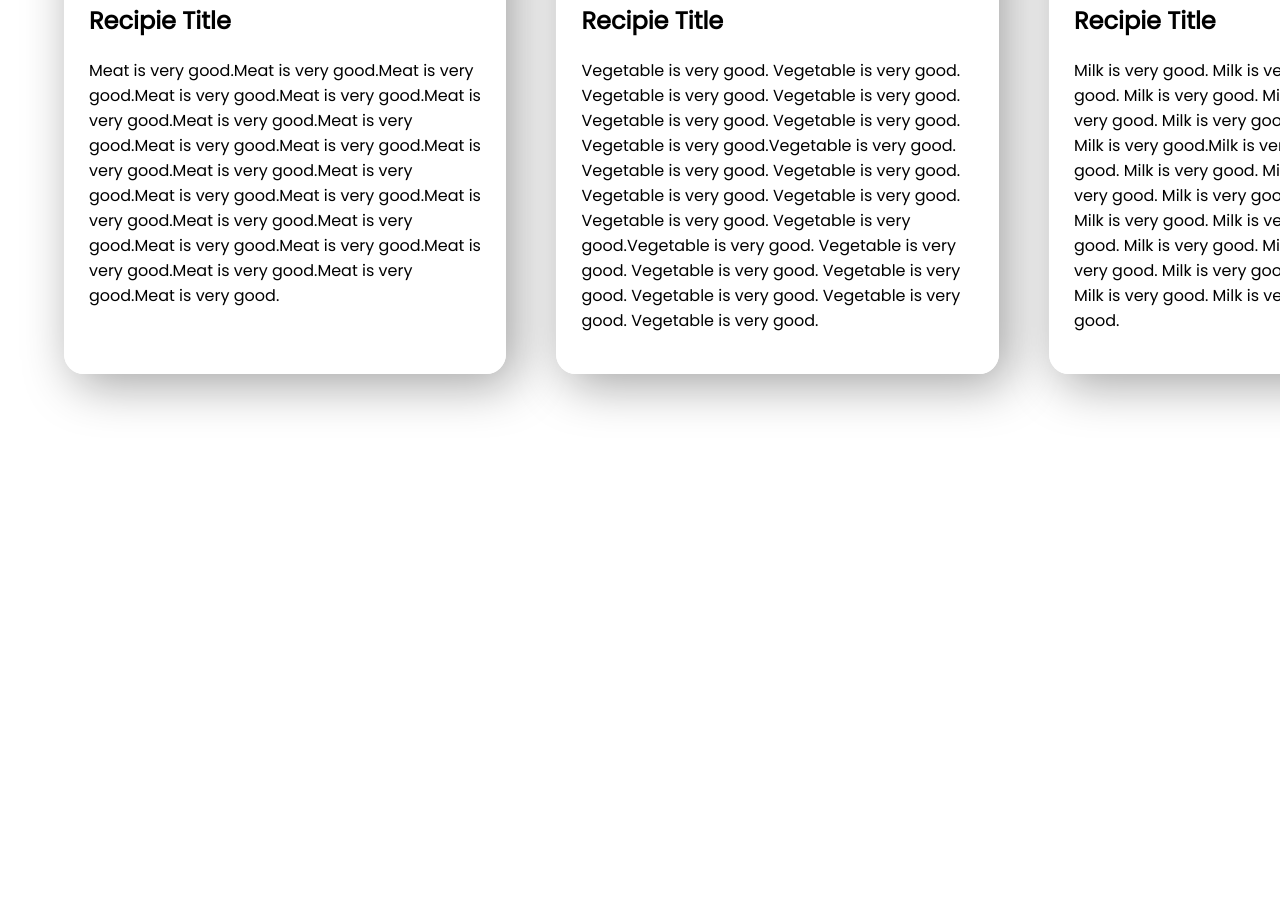
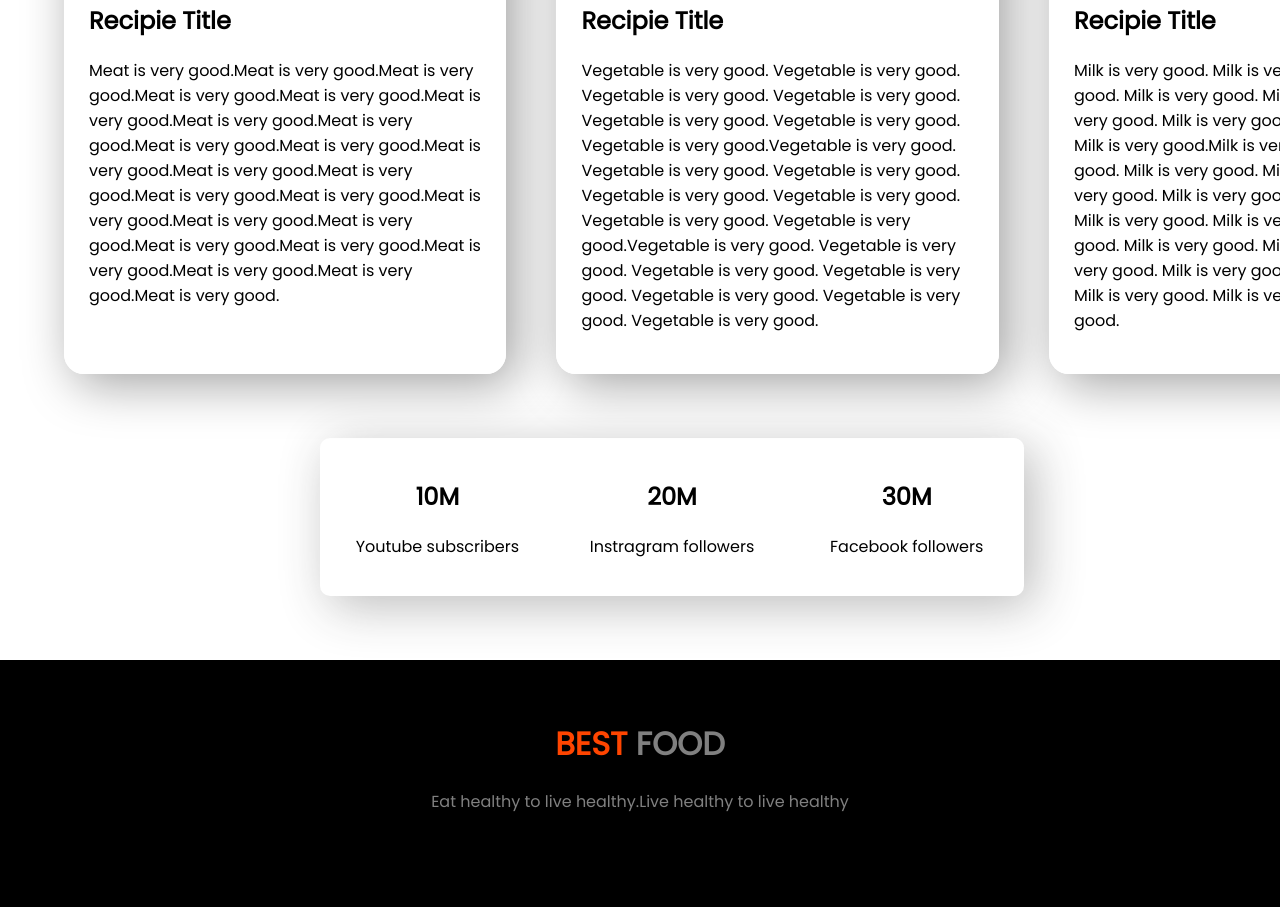
Before and after one commit to ShahriarRaktim/best-food, a plain HTML site: page index.html in a window 1280 px wide. Shown: the part 2098-3005 px from the top of the page. Before the commit the page ends 2536 px from the top, so only its background shows below. Drawn offline with Linux system fonts and the light colour scheme.

Commit message:
five section added

```diff
--- a/index.html
+++ b/index.html
@@ -108,6 +108,24 @@
             </div>
         </div>
     </section>
+    <section class="container-four">
+        <div class="four-width">
+            <h1>10M</h1>
+            <p>Youtube subscribers</p>
+        </div>
+        <div class="four-width">
+            <h1>20M</h1>
+            <p>Instragram followers</p>
+        </div>
+        <div class="four-width">
+            <h1>30M</h1>
+            <p>Facebook followers</p>
+        </div>
+    </section>
+    <footer>
+        <h1><span>BEST</span> FOOD</h1>
+        <p>Eat healthy to live healthy.Live healthy to live healthy</p>
+    </footer>
 
 </body>
 
--- a/style.css
+++ b/style.css
@@ -82,3 +82,22 @@ span{
     width: 500px;
     height: 400px;
 }
+.container-four{
+    display: flex;
+    margin: 5% 20% 5% 25%;
+    border-radius: 10px;
+    box-shadow: 10px 10px 50px rgba(43, 41, 41, 0.315);
+}
+.four-width{
+    width: 33.33%;
+    text-align: center;
+    padding: 3%;
+}
+
+footer{
+    text-align: center;
+    background-color: black;
+    color: gray;
+    padding-top: 3%;
+    padding-bottom: 6%;
+}
```
